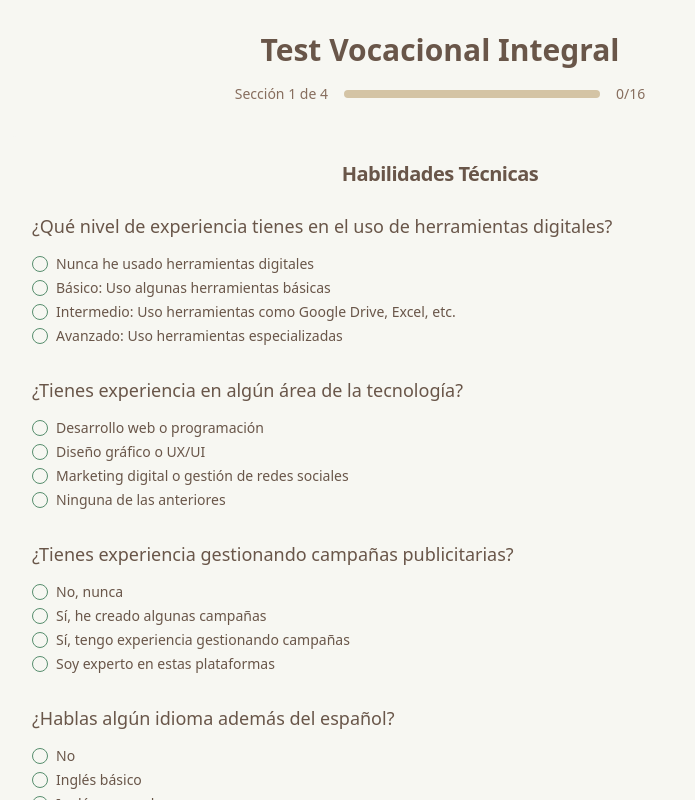
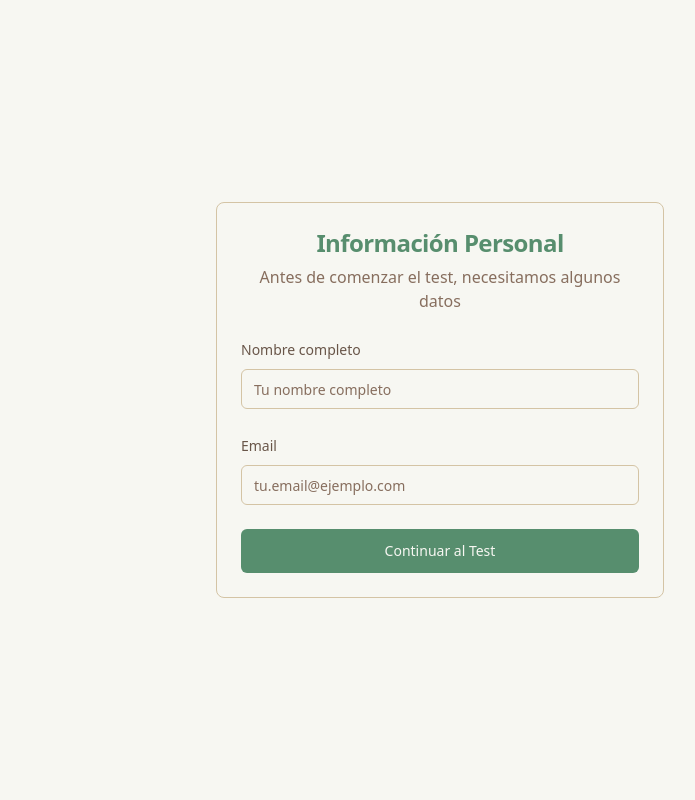
Before and after one commit to Jefe007/remoto-test-wizard, a React (Vite) app: page / in a window 1280 px wide. Both pictures are taken after a click on the button "Comenzar Test". Shown: the top 800 px of the page, without its empty margins (200-895 px from the left). Built offline with nearby package versions, Linux system fonts and the light colour scheme.

Commit message:
Add user identification to test
Add fields for user's name and email before the test begins.

```diff
--- /dev/null
+++ b/src/components/UserInfoForm.tsx
@@ -0,0 +1,95 @@
+import { useState } from 'react';
+import { Button } from './ui/button';
+import { Input } from './ui/input';
+import { Label } from './ui/label';
+import { Card, CardContent, CardHeader, CardTitle } from './ui/card';
+
+interface UserInfoFormProps {
+  onSubmit: (name: string, email: string) => void;
+}
+
+export const UserInfoForm = ({ onSubmit }: UserInfoFormProps) => {
+  const [name, setName] = useState('');
+  const [email, setEmail] = useState('');
+  const [errors, setErrors] = useState({ name: '', email: '' });
+
+  const validateForm = () => {
+    const newErrors = { name: '', email: '' };
+
+    if (!name.trim()) {
+      newErrors.name = 'El nombre es requerido';
+    }
+
+    if (!email.trim()) {
+      newErrors.email = 'El email es requerido';
+    } else if (!/\S+@\S+\.\S+/.test(email)) {
+      newErrors.email = 'El email no es válido';
+    }
+
+    setErrors(newErrors);
+    return !newErrors.name && !newErrors.email;
+  };
+
+  const handleSubmit = (e: React.FormEvent) => {
+    e.preventDefault();
+    if (validateForm()) {
+      onSubmit(name, email);
+    }
+  };
+
+  return (
+    <div className="min-h-screen bg-background flex items-center justify-center p-4">
+      <Card className="w-full max-w-md bg-card shadow-card">
+        <CardHeader className="text-center">
+          <CardTitle className="text-2xl font-bold text-primary">
+            Información Personal
+          </CardTitle>
+          <p className="text-muted-foreground">
+            Antes de comenzar el test, necesitamos algunos datos
+          </p>
+        </CardHeader>
+        <CardContent>
+          <form onSubmit={handleSubmit} className="space-y-6">
+            <div className="space-y-2">
+              <Label htmlFor="name">Nombre completo</Label>
+              <Input
+                id="name"
+                type="text"
+                placeholder="Tu nombre completo"
+                value={name}
+                onChange={(e) => setName(e.target.value)}
+                className={errors.name ? 'border-destructive' : ''}
+              />
+              {errors.name && (
+                <p className="text-sm text-destructive">{errors.name}</p>
+              )}
+            </div>
+
+            <div className="space-y-2">
+              <Label htmlFor="email">Email</Label>
+              <Input
+                id="email"
+                type="email"
+                placeholder="tu.email@ejemplo.com"
+                value={email}
+                onChange={(e) => setEmail(e.target.value)}
+                className={errors.email ? 'border-destructive' : ''}
+              />
+              {errors.email && (
+                <p className="text-sm text-destructive">{errors.email}</p>
+              )}
+            </div>
+
+            <Button
+              type="submit"
+              className="w-full bg-primary hover:bg-primary/90"
+              size="lg"
+            >
+              Continuar al Test
+            </Button>
+          </form>
+        </CardContent>
+      </Card>
+    </div>
+  );
+};
--- a/src/components/VocationalTest.tsx
+++ b/src/components/VocationalTest.tsx
@@ -1,6 +1,7 @@
 import { useState } from 'react';
 import { TestForm } from './TestForm';
 import { ResultsSection } from './ResultsSection';
+import { UserInfoForm } from './UserInfoForm';
 import { Button } from './ui/button';
 import { Card, CardContent, CardHeader, CardTitle } from './ui/card';
 import { CheckCircle, Target, Users, TrendingUp } from 'lucide-react';
@@ -14,10 +15,16 @@ export interface TestResult {
 }
 
 export const VocationalTest = () => {
-  const [currentStep, setCurrentStep] = useState<'intro' | 'test' | 'results'>('intro');
+  const [currentStep, setCurrentStep] = useState<'intro' | 'userInfo' | 'test' | 'results'>('intro');
   const [result, setResult] = useState<TestResult | null>(null);
+  const [userInfo, setUserInfo] = useState<{ name: string; email: string } | null>(null);
 
   const handleStartTest = () => {
+    setCurrentStep('userInfo');
+  };
+
+  const handleUserInfoSubmit = (name: string, email: string) => {
+    setUserInfo({ name, email });
     setCurrentStep('test');
   };
 
@@ -30,6 +37,14 @@ export const VocationalTest = () => {
     setResult(null);
     setCurrentStep('intro');
   };
+
+  if (currentStep === 'userInfo') {
+    return (
+      <div className="min-h-screen bg-background">
+        <UserInfoForm onSubmit={handleUserInfoSubmit} />
+      </div>
+    );
+  }
 
   if (currentStep === 'test') {
     return (
```
